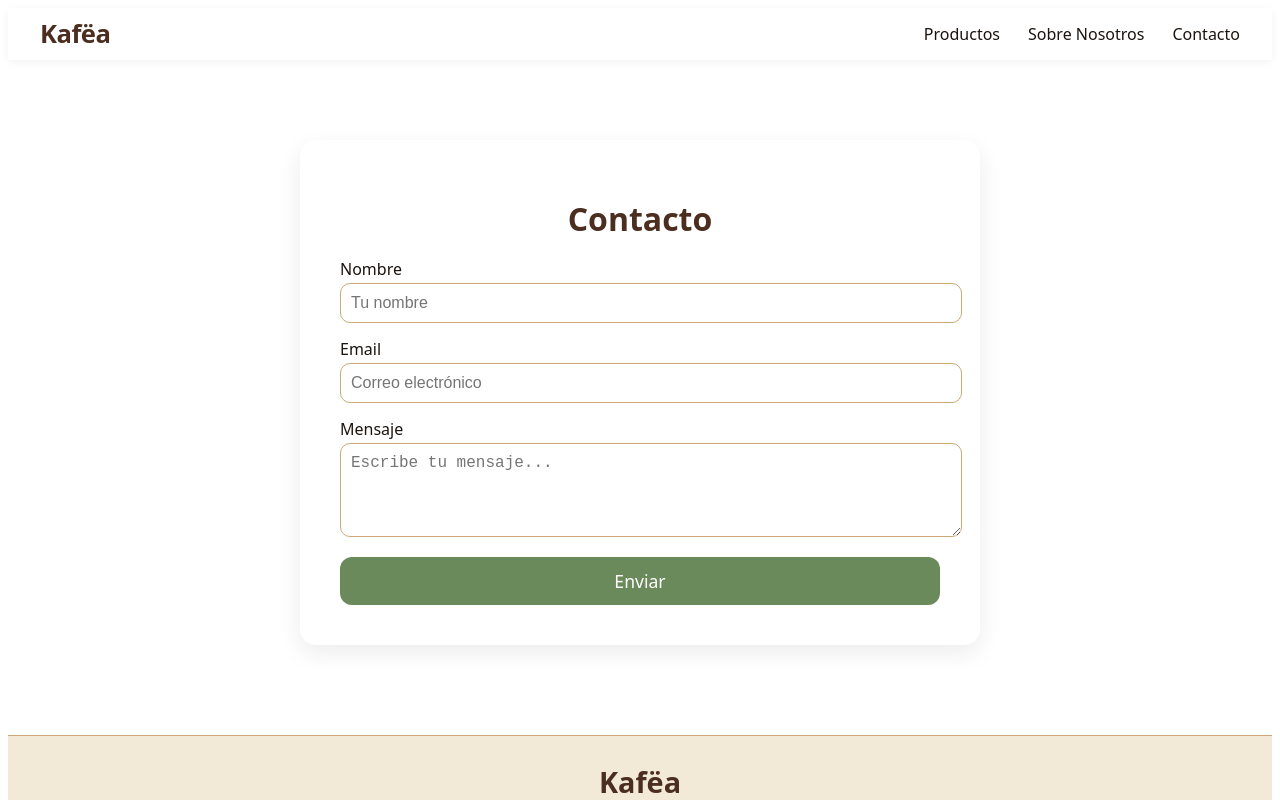
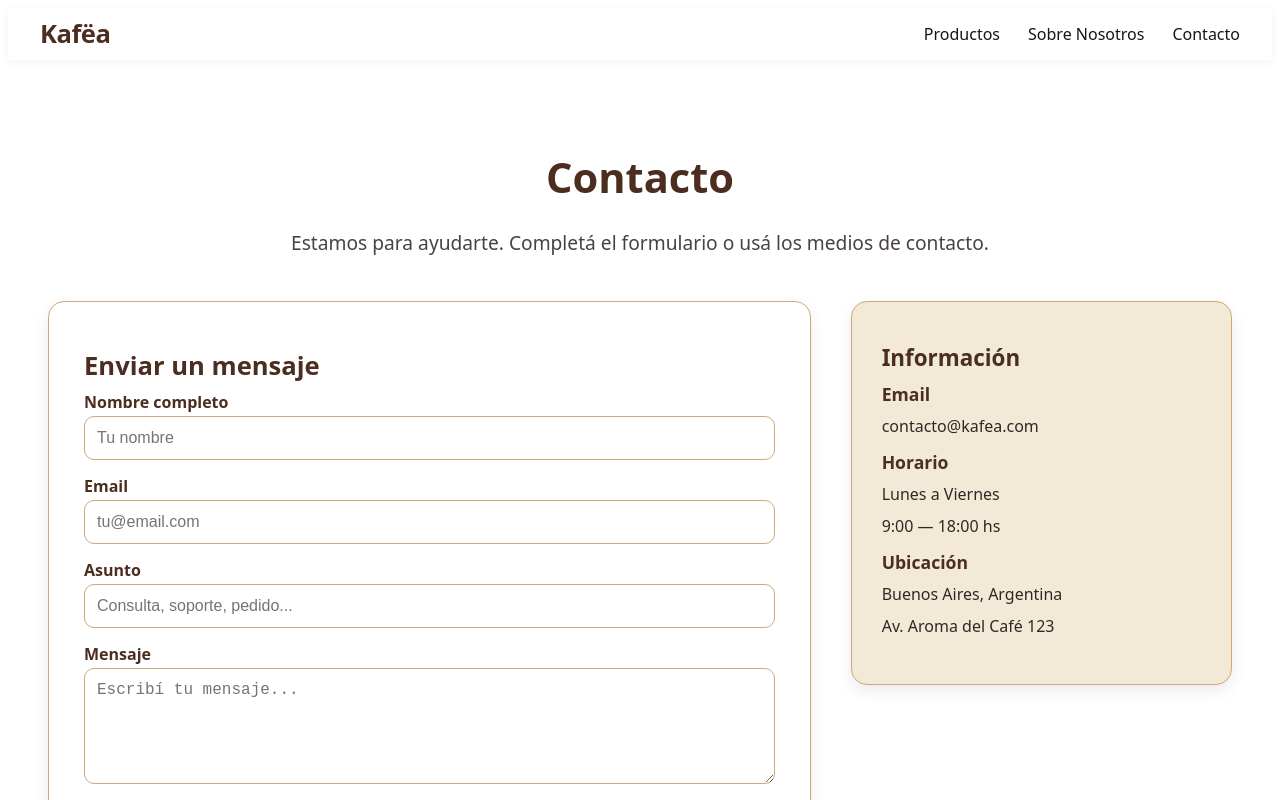
Before and after one commit to Franco98-prg/E-Commerce, a React (Vite) app: page /contact in a window 1280 px wide. Shown: the top 800 px of the page. Built offline with nearby package versions, Linux system fonts and the light colour scheme.

Commit message:
NavegaLasRutas+Brest

```diff
--- a/src/pages/Contact/index.jsx
+++ b/src/pages/Contact/index.jsx
@@ -2,19 +2,81 @@ import styles from "./style.module.css";
 
 const Contact = () => {
   return (
-    <div className={styles.container}>
-      <h1 className={styles.title}>Contacto</h1>
+    <div className={styles.page}>
 
-      <label className={styles.label}>Nombre</label>
-      <input type="text" className={styles.input} placeholder="Tu nombre" />
+      {/* HERO */}
+      <section className={styles.hero}>
+        <h1 className={styles.title}>Contacto</h1>
+        <p className={styles.subtitle}>
+          Estamos para ayudarte. Completá el formulario o usá los medios de contacto.
+        </p>
+      </section>
 
-      <label className={styles.label}>Email</label>
-      <input type="email" className={styles.input} placeholder="Correo electrónico" />
+      {/* CONTENIDO PRINCIPAL */}
+      <section className={styles.main}>
 
-      <label className={styles.label}>Mensaje</label>
-      <textarea className={styles.textarea} rows="4" placeholder="Escribe tu mensaje..." />
+        {/* FORMULARIO */}
+        <div className={styles.formCard}>
+          <h2 className={styles.formTitle}>Enviar un mensaje</h2>
 
-      <button className={styles.button}>Enviar</button>
+          <form className={styles.form}>
+
+            <div className={styles.field}>
+              <label>Nombre completo</label>
+              <input type="text" placeholder="Tu nombre" required />
+            </div>
+
+            <div className={styles.field}>
+              <label>Email</label>
+              <input type="email" placeholder="tu@email.com" required />
+            </div>
+
+            <div className={styles.field}>
+              <label>Asunto</label>
+              <input type="text" placeholder="Consulta, soporte, pedido..." required />
+            </div>
+
+            <div className={styles.field}>
+              <label>Mensaje</label>
+              <textarea rows="5" placeholder="Escribí tu mensaje..." required></textarea>
+            </div>
+
+            <button type="submit" className={styles.button}>
+              Enviar
+            </button>
+
+          </form>
+        </div>
+
+        {/* INFORMACIÓN DE CONTACTO */}
+        <div className={styles.infoCard}>
+          <h2 className={styles.infoTitle}>Información</h2>
+
+          <div className={styles.infoBlock}>
+            <h3>Email</h3>
+            <p>contacto@kafea.com</p>
+          </div>
+
+          <div className={styles.infoBlock}>
+            <h3>Horario</h3>
+            <p>Lunes a Viernes</p>
+            <p>9:00 — 18:00 hs</p>
+          </div>
+
+          <div className={styles.infoBlock}>
+            <h3>Ubicación</h3>
+            <p>Buenos Aires, Argentina</p>
+            <p>Av. Aroma del Café 123</p>
+          </div>
+
+        </div>
+      </section>
+
+      {/* CIERRE */}
+      <section className={styles.footerText}>
+        <p>Respondemos dentro de las próximas 24 horas hábiles.</p>
+      </section>
+
     </div>
   );
 };
--- a/src/pages/Contact/style.module.css
+++ b/src/pages/Contact/style.module.css
@@ -1,49 +1,138 @@
-.container {
-  max-width: 600px;
-  margin: 60px auto;
-  background-color: var(--kafea-white);
-  padding: 40px;
-  border-radius: 16px;
-  box-shadow: 0 8px 24px rgba(0,0,0,0.08);
+.page {
+  padding: 40px 20px;
+}
+
+/* HERO */
+.hero {
+  text-align: center;
+  margin-bottom: 50px;
 }
 
 .title {
-  font-size: 2rem;
-  color: var(--kafea-primary);
-  font-weight: 600;
-  margin-bottom: 24px;
-  text-align: center;
+  font-size: 2.6rem;
+  color: #4B2E1F;
+  font-weight: 700;
 }
 
-.label {
-  display: block;
-  margin-bottom: 6px;
-  font-size: 1rem;
-  color: var(--kafea-text-dark);
+.subtitle {
+  font-size: 1.2rem;
+  color: #1C140F;
+  opacity: 0.8;
+  margin-top: 8px;
 }
 
-.input,
-.textarea {
-  width: 100%;
-  padding: 10px;
+/* MAIN GRID */
+.main {
+  max-width: 1200px;
+  margin: 0 auto;
+
+  display: grid;
+  grid-template-columns: 2fr 1fr;
+  gap: 40px;
+}
+
+/* FORM CARD */
+.formCard {
+  background: #FFFFFF;
+  border: 1px solid #CFA878;
+  padding: 35px;
+  border-radius: 16px;
+  box-shadow: 0 6px 16px rgba(0,0,0,0.08);
+}
+
+.formTitle {
+  font-size: 1.6rem;
+  margin-bottom: 20px;
+  color: #4B2E1F;
+}
+
+.form {
+  display: flex;
+  flex-direction: column;
+  gap: 18px;
+}
+
+.field {
+  display: flex;
+  flex-direction: column;
+}
+
+.field label {
+  font-weight: 600;
+  color: #4B2E1F;
+  margin-bottom: 6px;
+}
+
+.field input,
+.field textarea {
+  border: 1px solid #CFA878;
   border-radius: 10px;
-  border: 1px solid var(--kafea-accent);
-  margin-bottom: 18px;
+  padding: 12px;
+  background: #fff;
   font-size: 1rem;
 }
 
+.field input:focus,
+.field textarea:focus {
+  border-color: #4B2E1F;
+  outline: none;
+}
+
 .button {
-  width: 100%;
-  background-color: var(--kafea-green);
-  color: white;
-  padding: 12px;
+  padding: 14px;
+  border-radius: 10px;
+  background: #4B2E1F;
+  color: #F3E9D7;
   border: none;
-  border-radius: 12px;
+  cursor: pointer;
   font-size: 1.1rem;
-  cursor: pointer;
-  transition: 0.2s ease;
+  font-weight: 600;
+  transition: 0.25s ease;
 }
 
 .button:hover {
-  background-color: #587546;
+  background: #CFA878;
+  color: #fff;
 }
+
+/* INFO CARD */
+.infoCard {
+  background: #F3E9D7;
+  border: 1px solid #CFA878;
+  padding: 30px;
+  border-radius: 16px;
+  height: fit-content;
+  box-shadow: 0 6px 16px rgba(0,0,0,0.08);
+}
+
+.infoTitle {
+  font-size: 1.4rem;
+  margin-bottom: 20px;
+  color: #4B2E1F;
+}
+
+.infoBlock {
+  margin-bottom: 20px;
+}
+
+.infoBlock h3 {
+  color: #4B2E1F;
+  font-size: 1.1rem;
+  margin-bottom: 4px;
+}
+
+.infoBlock p {
+  color: #1C140F;
+  opacity: 0.9;
+}
+
+/* FOOTER MESSAGE */
+.footerText {
+  text-align: center;
+  margin-top: 40px;
+}
+
+.footerText p {
+  color: #6B8A5B;
+  font-size: 1.1rem;
+}
```
